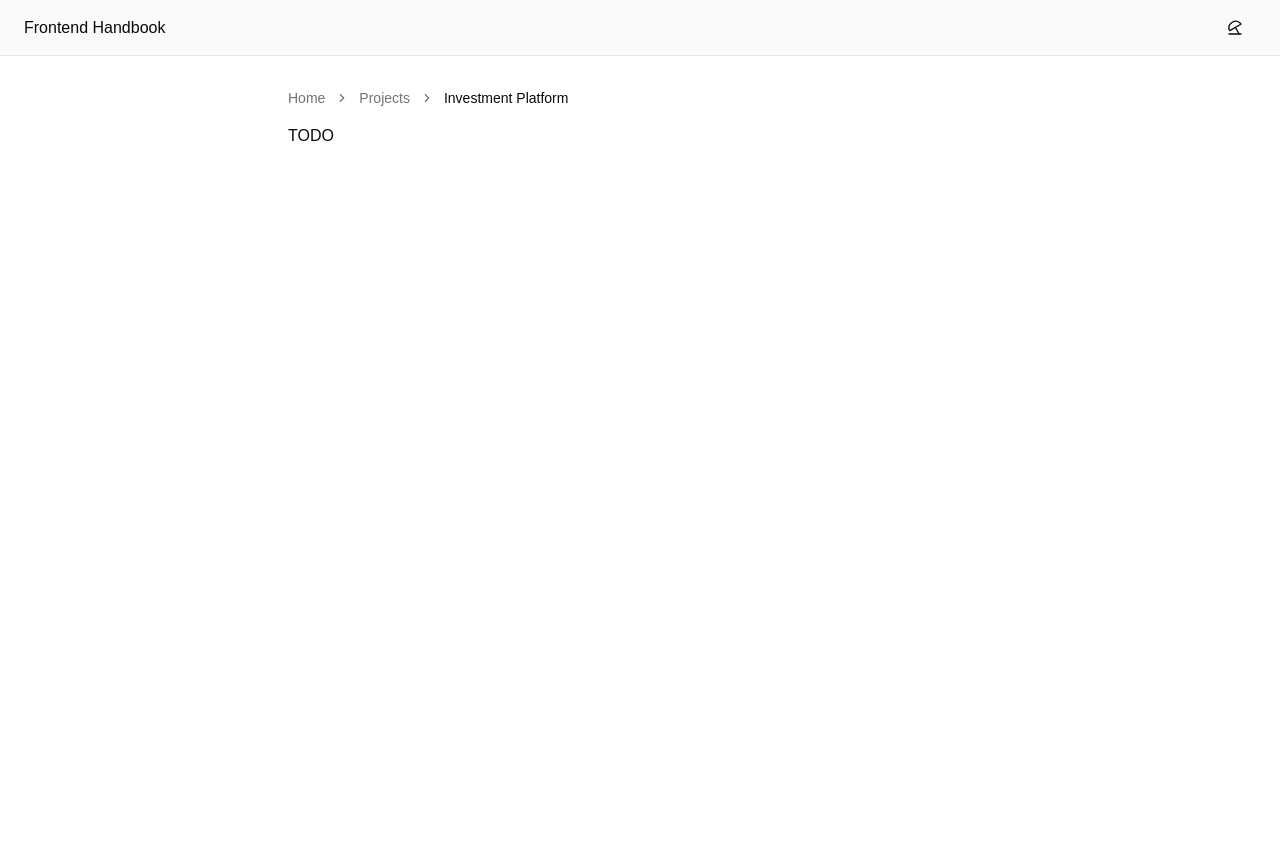
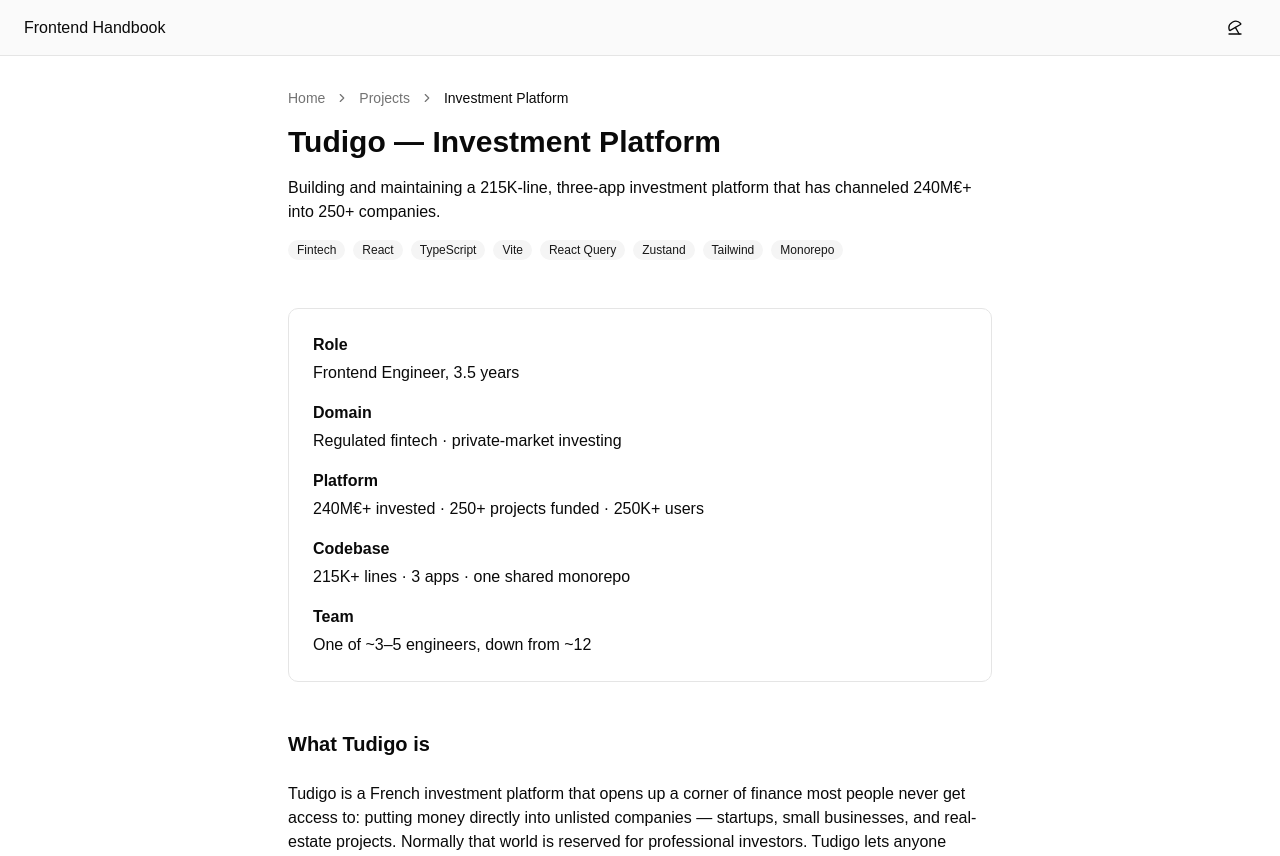
Before and after one commit to baptaste/frontend-handbook, a React (Vite) app: page /projects/investment-platform in a window 1280 px wide. Built offline with nearby package versions, Linux system fonts and the light colour scheme.

Commit message:
feat: write the investment platform case study

```diff
--- a/src/routes/projects/investment-platform.tsx
+++ b/src/routes/projects/investment-platform.tsx
@@ -1,9 +1,216 @@
 import { createFileRoute } from "@tanstack/react-router"
+import type { ReactNode } from "react"
+import { Article } from "@/components/article"
+import { Badge } from "@/components/ui/badge"
 
 export const Route = createFileRoute("/projects/investment-platform")({
   component: RouteComponent,
 })
 
+function Fact({ label, children }: { label: string; children: ReactNode }) {
+  return (
+    <div className="space-y-1">
+      <p className="text-foreground font-bold">{label}</p>
+      <p>{children}</p>
+    </div>
+  )
+}
+
 function RouteComponent() {
-  return <div>TODO</div>
+  return (
+    <Article.Root>
+      <Article.Header>
+        <Article.Title>Tudigo — Investment Platform</Article.Title>
+        <Article.Info>
+          Building and maintaining a 215K-line, three-app investment platform
+          that has channeled 240M€+ into 250+ companies.
+        </Article.Info>
+        <Article.Tags>
+          <Badge variant="secondary">Fintech</Badge>
+          <Badge variant="secondary">React</Badge>
+          <Badge variant="secondary">TypeScript</Badge>
+          <Badge variant="secondary">Vite</Badge>
+          <Badge variant="secondary">React Query</Badge>
+          <Badge variant="secondary">Zustand</Badge>
+          <Badge variant="secondary">Tailwind</Badge>
+          <Badge variant="secondary">Monorepo</Badge>
+        </Article.Tags>
+      </Article.Header>
+
+      <Article.Section>
+        <Article.Card>
+          <Fact label="Role">Frontend Engineer, 3.5 years</Fact>
+          <Fact label="Domain">
+            Regulated fintech · private-market investing
+          </Fact>
+          <Fact label="Platform">
+            240M€+ invested · 250+ projects funded · 250K+ users
+          </Fact>
+          <Fact label="Codebase">
+            215K+ lines · 3 apps · one shared monorepo
+          </Fact>
+          <Fact label="Team">One of ~3–5 engineers, down from ~12</Fact>
+        </Article.Card>
+      </Article.Section>
+
+      <Article.Section>
+        <Article.SectionHeader>
+          <Article.SectionTitle>What Tudigo is</Article.SectionTitle>
+        </Article.SectionHeader>
+        <Article.Info>
+          Tudigo is a French investment platform that opens up a corner of
+          finance most people never get access to: putting money directly into
+          unlisted companies — startups, small businesses, and real-estate
+          projects. Normally that world is reserved for professional investors.
+          Tudigo lets anyone browse opportunities, subscribe, sign, and pay, all
+          in one place.
+        </Article.Info>
+        <Article.Info>
+          It's also a regulated financial service, and that changes how you
+          build. On most products a bug is annoying. Here, a wrong amount or a
+          broken signature step is a compliance problem, not just a bad
+          experience. A lot of the job is making sure the boring things — money,
+          identity, state — are always right.
+        </Article.Info>
+      </Article.Section>
+
+      <Article.Section>
+        <Article.SectionHeader>
+          <Article.SectionTitle>The codebase I worked in</Article.SectionTitle>
+          <Article.Info>
+            Tudigo isn't one app. It's three products sharing a single
+            foundation, all living in one 215K+ line monorepo.
+          </Article.Info>
+        </Article.SectionHeader>
+
+        <Article.Card>
+          <Fact label="Investor webapp">
+            Where people discover projects and invest.
+          </Fact>
+          <Fact label="Back-office">
+            The internal tool the team uses to run operations.
+          </Fact>
+          <Fact label="Embeddable widget">
+            Drops Tudigo's investment flow into partner websites.
+          </Fact>
+        </Article.Card>
+
+        <Article.Info>
+          Underneath sits a large shared library system: a typed API client with
+          secure authentication, a full set of domain models, theming and
+          translations on the core side; and on the web side, dozens of feature
+          modules plus the machinery that holds it together — a multi-step
+          investment funnel, session handling, "spaces" (a user can act as
+          themselves, a company, or an investment club), and analytics wired to
+          a handful of external tools.
+        </Article.Info>
+        <Article.Info>
+          The point isn't the tool list — it's that this is a big, shared,
+          multi-team codebase. You can't ship a quick fix in a corner. Almost
+          every change has to respect abstractions other people rely on, stay
+          type-safe, and stay translatable. That constraint shaped most of what
+          I did.
+        </Article.Info>
+      </Article.Section>
+
+      <Article.Section>
+        <Article.SectionHeader>
+          <Article.SectionTitle>
+            Three pieces of work I'm happy with
+          </Article.SectionTitle>
+        </Article.SectionHeader>
+
+        <Article.Card>
+          <Article.Heading>
+            A logout that occasionally sent people back to the login screen
+          </Article.Heading>
+          <Article.Info>
+            Sign-in state lived in two places that updated at different speeds —
+            a token in a cookie, and the user's profile in local storage. On
+            logout, the app sometimes navigated away before both had finished
+            clearing, so for a split second it still thought you were partly
+            signed in, and bounced you back to log in again.
+          </Article.Info>
+          <Article.Info>
+            The fix itself was a few lines. The hard part was finding it. It was
+            intermittent and left no error behind, so it came down to reasoning
+            about ordering — which piece of state clears first, and what the
+            router sees in between. I made logout wait until both were cleared
+            before moving on. It's the kind of bug that quietly wears down trust
+            in a financial product, and the kind you only catch by understanding
+            how the system actually behaves, not by reading a stack trace.
+          </Article.Info>
+        </Article.Card>
+
+        <Article.Card>
+          <Article.Heading>
+            Speeding up TypeScript without betting the whole codebase on it
+          </Article.Heading>
+          <Article.Info>
+            Typechecking a codebase this size is slow, and slow feedback taxes
+            everyone all day. I brought in the new native TypeScript compiler
+            for typechecking, but ran it alongside the existing setup rather
+            than swapping everything at once — linting, tests and builds kept
+            using the proven path, and there was a clean way back if it didn't
+            hold up.
+          </Article.Info>
+          <Article.Info>
+            I like this one because the interesting decision wasn't technical,
+            it was how to introduce it. On a codebase other people depend on
+            every day, a big-bang migration is a gamble. Framing it as a small,
+            reversible change let us get the speed win without asking anyone to
+            trust it blindly.
+          </Article.Info>
+        </Article.Card>
+
+        <Article.Card>
+          <Article.Heading>
+            Cleaning up UI debt across the whole repo
+          </Article.Heading>
+          <Article.Info>
+            I ran a few sweeping migrations end to end: replacing an old button
+            component with the design-system one everywhere, standardizing how
+            dates are formatted on a single library, and pushing shared UI
+            primitives in place of one-off markup — leaving no stragglers
+            behind.
+          </Article.Info>
+          <Article.Info>
+            None of this is glamorous, and that's sort of the point. In a
+            codebase this large, consistency is a feature in its own right. It's
+            the work that keeps a frontend from slowly drifting into a dozen
+            slightly-different versions of the same thing, and I think it
+            matters as much as building something new.
+          </Article.Info>
+        </Article.Card>
+      </Article.Section>
+
+      <Article.Section>
+        <Article.SectionHeader>
+          <Article.SectionTitle>Looking back</Article.SectionTitle>
+        </Article.SectionHeader>
+        <Article.Info>
+          I spent 3.5 years on Tudigo, and the role didn't stay still. I joined
+          a team of around a dozen engineers, owning a slice of the product.
+          Over time the team narrowed to a core of three to five — and my job
+          widened to match. What used to be "my feature" became "large parts of
+          the platform", and the work shifted from building in a lane to keeping
+          a whole system healthy: knowing where the bodies were buried, making
+          changes safely, and being one of the few people who could reason about
+          how the pieces fit together. Part of that was bringing other people up
+          to speed too — onboarding new developers into the codebase and
+          mentoring junior engineers, so the knowledge didn't live only in a
+          couple of heads.
+        </Article.Info>
+        <Article.Info>
+          That's the part I'm proudest of. The interesting problems at Tudigo
+          were rarely about building another screen. They were about timing,
+          state and trust — making careful changes inside a large system that a
+          lot of people, and 240M€+ of other people's money, depend on. Doing
+          that well on a small team is a different kind of engineering than
+          shipping features on a big one, and it's the kind I got better at
+          here.
+        </Article.Info>
+      </Article.Section>
+    </Article.Root>
+  )
 }
```
